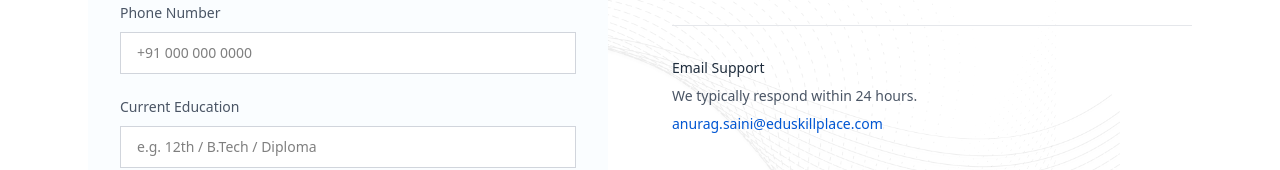
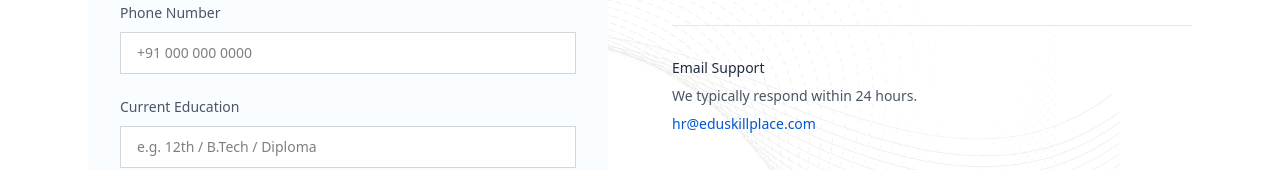
Before and after one commit to hanu-art/edu_consultancy, a React (Vite) app: page /contact in a window 1280 px wide. Shown: the part 644-814 px from the top of the page. Built offline with nearby package versions, Linux system fonts and the light colour scheme.

Commit message:
mail added

```diff
--- a/src/components/layout/Footer/Footer.jsx
+++ b/src/components/layout/Footer/Footer.jsx
@@ -96,7 +96,7 @@ export default function Footer() {
 
               <li className="flex items-center gap-3">
                 <Mail size={16} className="text-[#007bff]" />
-                anurag.saini@eduskillplace.com
+                 hr@eduskillplace.com
               </li>
 
               <li className="flex items-center gap-3">
--- a/src/pages/Contact/ContactSection.jsx
+++ b/src/pages/Contact/ContactSection.jsx
@@ -290,7 +290,7 @@ const [formData, setFormData] = useState({
                 href="mailto:support@yourconsultancy.com"
                 className="mt-2 inline-block text-[#0056D2] font-medium hover:underline"
               >
-                 anurag.saini@eduskillplace.com
+                 hr@eduskillplace.com
               </a>
             </div>
 
```
